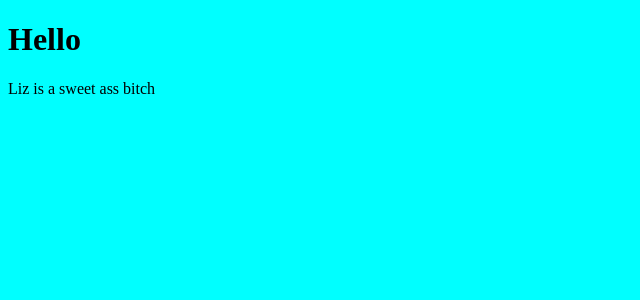
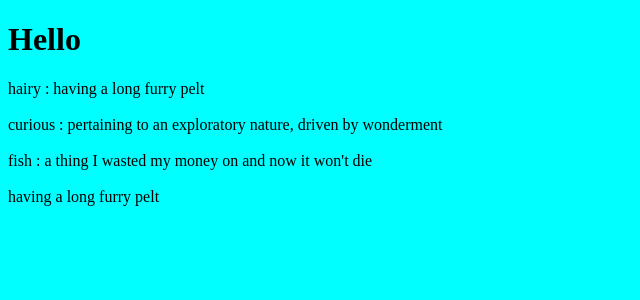
Before and after one commit to Liz303/dev, a PHP site: page /phpractice.php in a window 1280 px wide. Shown: the top 300 px of the page, without its empty margins (0-640 px from the left). Run offline with PHP 8.4, Linux system fonts and the light colour scheme; some libraries are stand-ins or nearby versions.

Commit message:
added some more php code to practice page

```diff
--- a/phpractice.php
+++ b/phpractice.php
@@ -8,12 +8,34 @@
 <h1> Hello </h1>
 
 <?php
-$username = "Liz";
+
+//concatenation
+/*$username = "Liz";
 $ima = "sweet ass bitch";
 
-print 'Liz is a '. $ima;
+print 'Liz is a '. $ima; */
 
 
+//trying to make an array, indexed array
+/*$highScore= array (200, 450, 50);
+sort ($highScore);
+
+foreach ($highScore as $score) {
+
+	print "$score<br />";
+}
+*/
+
+//associative arrays
+$traits = array('hairy'=>'having a long furry pelt', 'curious'=>'pertaining to an exploratory nature, driven by wonderment', 'fish'=> 'a thing I wasted my money on and now it won\'t die');
+
+foreach ($traits as $word => $description) {
+
+	print "$word : $description <br /><br />";
+}
+
+//to get a value from the above array I can
+print $traits['hairy']. "<br />";
 ?>
 
   <!-- Grab Google CDN's jQuery, with a protocol relative URL; fall back to local if offline -->
```
